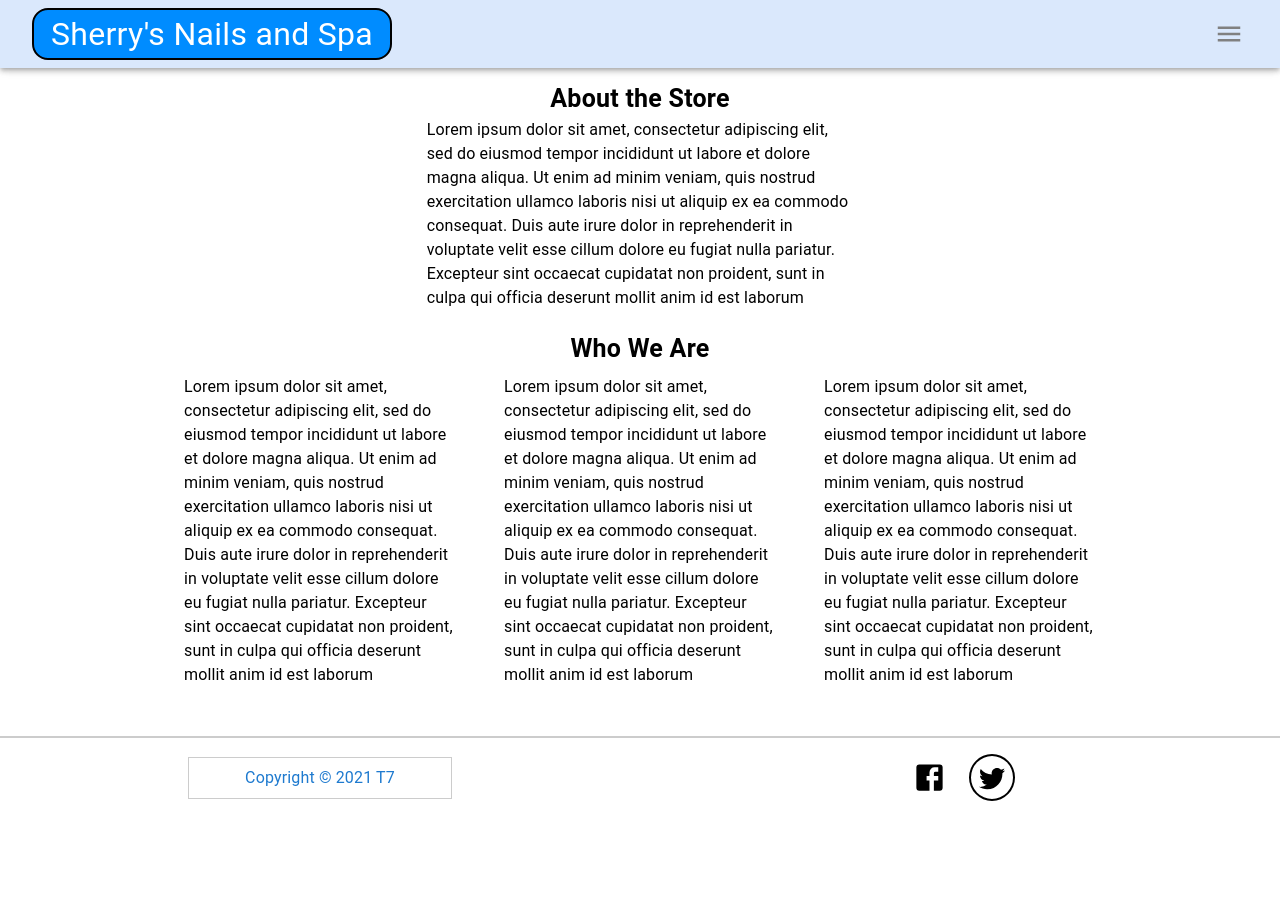
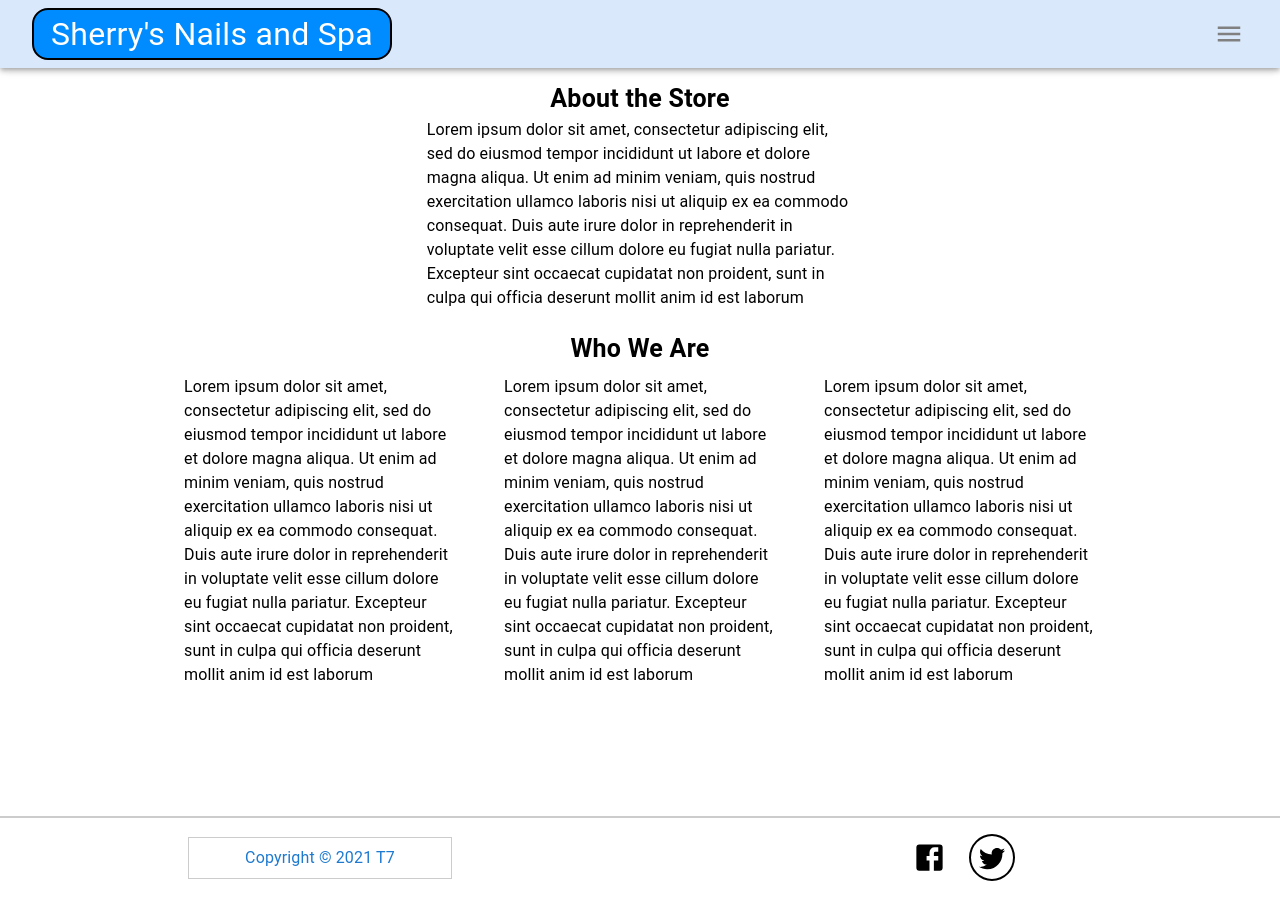
Before and after one commit to PRJ666-Team7/T7-Salon-Web-App-frontend, a React (Create React App) app: page /about in a window 1280 px wide. Before the commit the page ends 817 px from the top, so only its background shows below. Built offline with nearby package versions, Linux system fonts and the light colour scheme.

Commit message:
fix header

```diff
--- a/src/components/UI/Layout/Layout.js
+++ b/src/components/UI/Layout/Layout.js
@@ -33,6 +33,7 @@ const useStyles = makeStyles(theme => ({
         background: "#dae8fc",
         padding: "0px",
         position: "fixed",
+        zIndex: 99
     },
     NavButton: {
         height: theme.spacing(6),
@@ -51,11 +52,12 @@ const useStyles = makeStyles(theme => ({
         background: "#1ba0e2 !important",
     },
     Content: {
-        minHeight: "92vh"
+        minHeight: "92vh",
+        marginTop: "10vh"
     },
     MobileContent: {
-        minHeight: "88vh"
-        // minHeight: "83vh"
+        minHeight: "88vh",
+        marginTop: "10vh"
     },
     Footer: {
         borderStyle: "solid",
@@ -135,7 +137,7 @@ export default function(props) {
     }, []);
 
     return (
-        <Grid container style={{minHeight: '100vh'}} direction="column">
+        <Grid container style={{minHeight: '100vh'}} direction="column" >
             <Grid container className={classes.HeaderColor} container justify="flex-start" alignItems="center" {...breakpointHelper.full}>
                 {windowDimensions.width >= 1330 ? (
                     <React.Fragment>
@@ -201,7 +203,7 @@ export default function(props) {
                 )}
             </Grid>
 
-            <Grid container className={windowDimensions.width >= 960 ? classes.Content : classes.MobileContent} justify="center" {...breakpointHelper.full} style={{paddingTop: "10vh"}}>
+            <Grid container className={windowDimensions.width >= 960 ? classes.Content : classes.MobileContent} justify="center" {...breakpointHelper.full} >
                 {props.children}
             </Grid>
 
```
